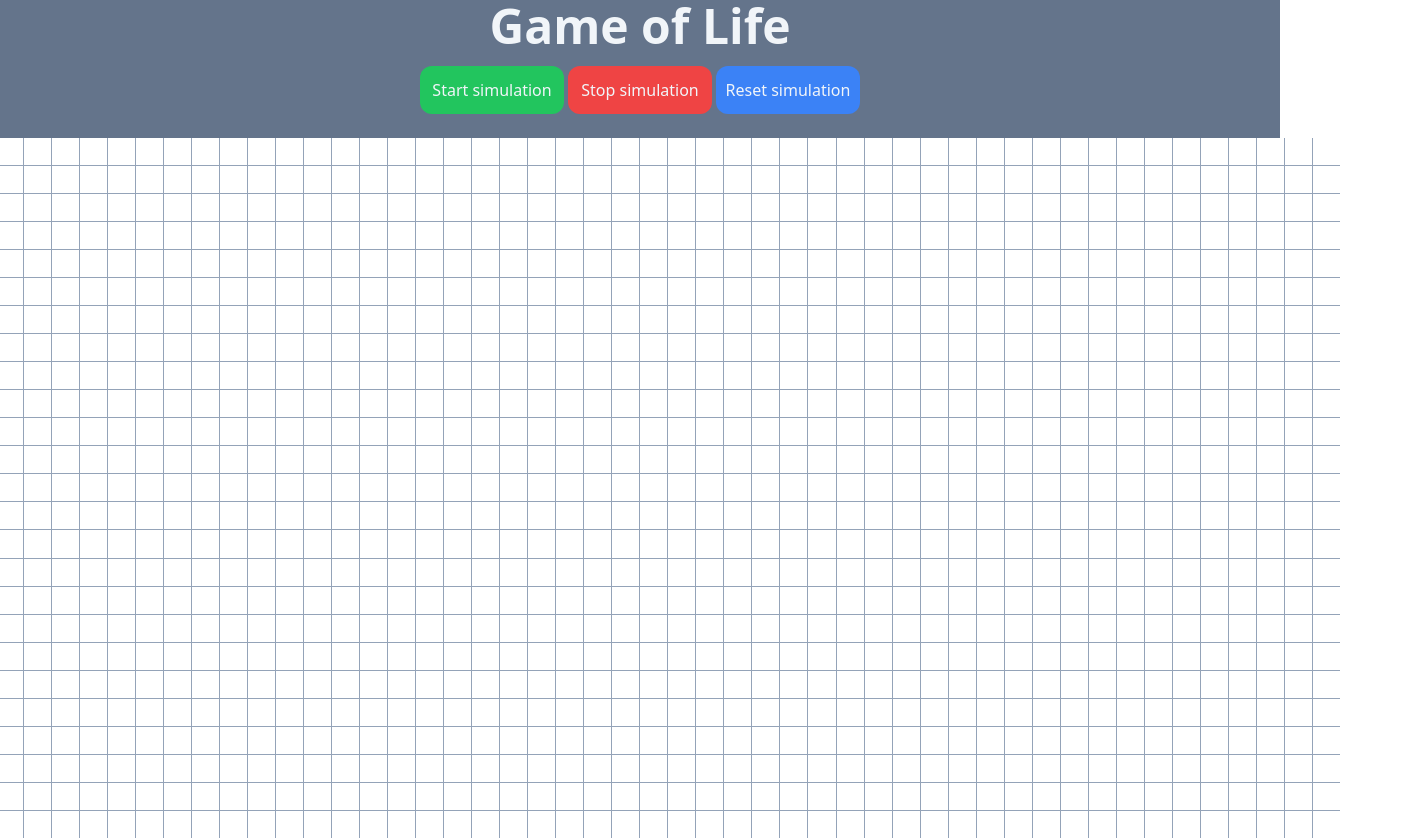
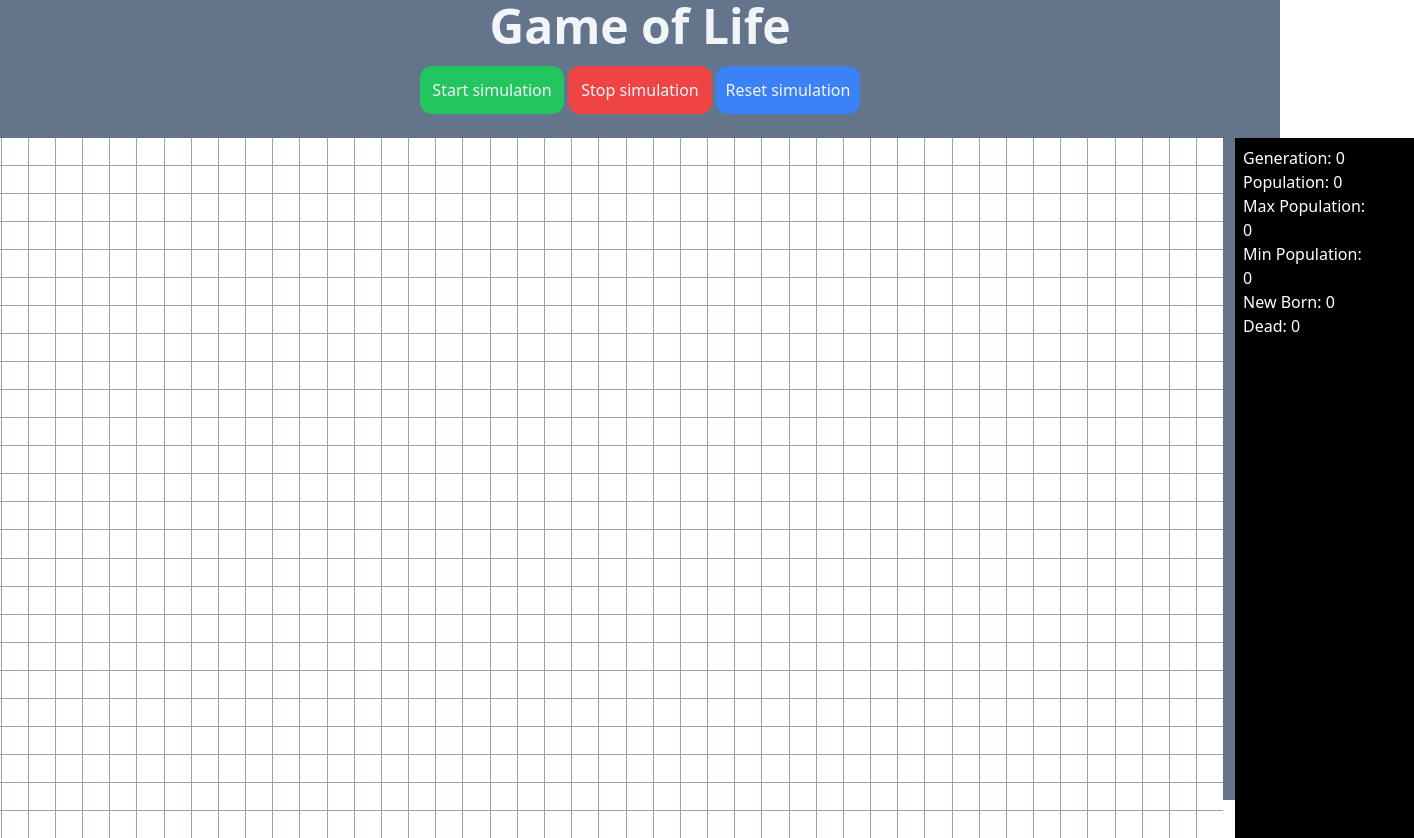
Before and after one commit to Al1babax/Game-of-life, a React (Create React App) app: page / in a window 1280 px wide. Shown: the whole page, 1414 px wide, since content can reach past the window. Built offline with nearby package versions, Linux system fonts and the light colour scheme.

Commit message:
Stats screen

```diff
--- /dev/null
+++ b/src/components/stats.jsx
@@ -0,0 +1,33 @@
+export default function Stats(props) {
+    // Constructing the stats object
+    props = props.props
+
+    return (
+        <div className="stats bg-black text-white p-2 pr-10">
+            <div className="stats__generation">
+                <span>Generation: </span>
+                <span>{props.generationNumber}</span>
+            </div>
+            <div className="stats__population">
+                <span>Population: </span>
+                <span>{props.population}</span>
+            </div>
+            <div className="stats__max-population">
+                <span>Max Population: </span>
+                <span>{props.maxPopulation}</span>
+            </div>
+            <div className="stats__min-population">
+                <span>Min Population: </span>
+                <span>{props.minPopulation}</span>
+            </div>
+            <div className="stats__new-born">
+                <span>New Born: </span>
+                <span>{props.newBorn}</span>
+            </div>
+            <div className="stats__dead">
+                <span>Dead: </span>
+                <span>{props.dead}</span>
+            </div>
+        </div>
+    )
+}
--- a/src/pages/home.jsx
+++ b/src/pages/home.jsx
@@ -1,9 +1,19 @@
 import { useEffect, useState } from "react";
+import Stats from "../components/stats";
 
 export default function Home() {
 
     const [grid, setGrid] = useState([])
     const [isRunning, setIsRunning] = useState(false)
+
+    // Stats
+    const [generationNumber, setGenerationNumber] = useState(0)
+    const [population, setPopulation] = useState(0)
+    const [maxPopulation, setMaxPopulation] = useState(0)
+    const [minPopulation, setMinPopulation] = useState(0)
+    const [newBorn, setNewBorn] = useState(0)
+    const [dead, setDead] = useState(0)
+
 
     // Init 100x50 grid
     function initGrid() {
@@ -45,6 +55,9 @@ export default function Home() {
         // Make deep copy of oldGrid
         let newGrid = JSON.parse(JSON.stringify(oldGrid))
 
+        let newBornTemp = 0
+        let deadTemp = 0
+
         // Loop through each cell in oldGrid
         for (let x = 0; x < oldGrid.length; x++) {
             for (let y = 0; y < oldGrid[x].length; y++) {
@@ -79,17 +92,33 @@ export default function Home() {
                 // Apply rules
                 if (oldGrid[x][y] === 1 && neighbors < 2) {
                     newGrid[x][y] = 0
+
+                    // Update stats
+                    deadTemp++
+
                 } else if (oldGrid[x][y] === 1 && (neighbors === 2 || neighbors === 3)) {
                     newGrid[x][y] = 1
                 }
                  else if (oldGrid[x][y] === 1 && neighbors > 3) {
                     newGrid[x][y] = 0
+
+                    // Update stats
+                    deadTemp++
+
                 } else if (oldGrid[x][y] === 0 && neighbors === 3) {
                     newGrid[x][y] = 1
+
+                    // Update stats
+                    newBornTemp++
                 }
             }
         }
 
+        // Update stats
+        setNewBorn(newBorn + newBornTemp)
+        setDead(dead + deadTemp)
+
+        // Update grid
         setGrid(newGrid)
     }
 
@@ -100,6 +129,24 @@ export default function Home() {
         if (isRunning) {
             intervalId = setInterval(() => {
                 update(grid);
+
+                // Update stats
+                setGenerationNumber(generationNumber + 1)
+
+                // Calculate population
+                let population = 0
+                for (let x = 0; x < grid.length; x++) {
+                    for (let y = 0; y < grid[x].length; y++) {
+                        if (grid[x][y] === 1) population++
+                    }
+                }
+                setPopulation(population)
+
+                // Calculate max population
+                if (population > maxPopulation) setMaxPopulation(population)
+
+                // Calculate min population
+                if (population < minPopulation) setMinPopulation(population)
             }, 500);
         }
 
@@ -117,6 +164,21 @@ export default function Home() {
     // Start simulation
     function startSimulation() {
         setIsRunning(true)
+
+        // setup initial population
+        let population = 0;
+
+        // Count all the cells that are alive
+        for (let x = 0; x < grid.length; x++) {
+            for (let y = 0; y < grid[x].length; y++) {
+                if (grid[x][y] === 1) population++
+            }
+        }
+
+        // Update stats
+        setPopulation(population)
+        setMaxPopulation(population)
+        setMinPopulation(population)
     }
 
     // Stop simulation
@@ -128,6 +190,12 @@ export default function Home() {
     function resetSimulation() {
         setIsRunning(false)
         initGrid()
+        setGenerationNumber(0)
+        setPopulation(0)
+        setMaxPopulation(0)
+        setMinPopulation(0)
+        setNewBorn(0)
+        setDead(0)
     }
 
     function RenderGrid() {
@@ -164,8 +232,16 @@ export default function Home() {
                     Reset simulation
                 </div>
             </div>
-            <div className="game flex justify-center items-center mt-6">
+            <div className="game flex justify-center items-top mt-6 gap-3">
                 <RenderGrid />
+                <Stats props={{
+                    generationNumber: generationNumber,
+                    population: population,
+                    maxPopulation: maxPopulation,
+                    minPopulation: minPopulation,
+                    newBorn: newBorn,
+                    dead: dead
+                }} />
             </div>
         </div>
     );
```
